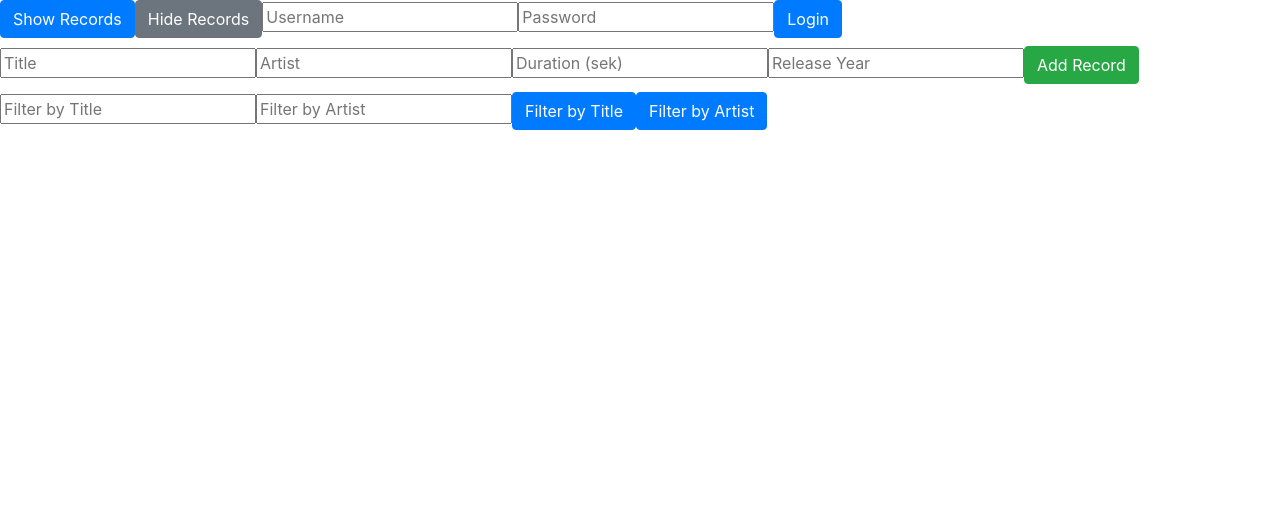
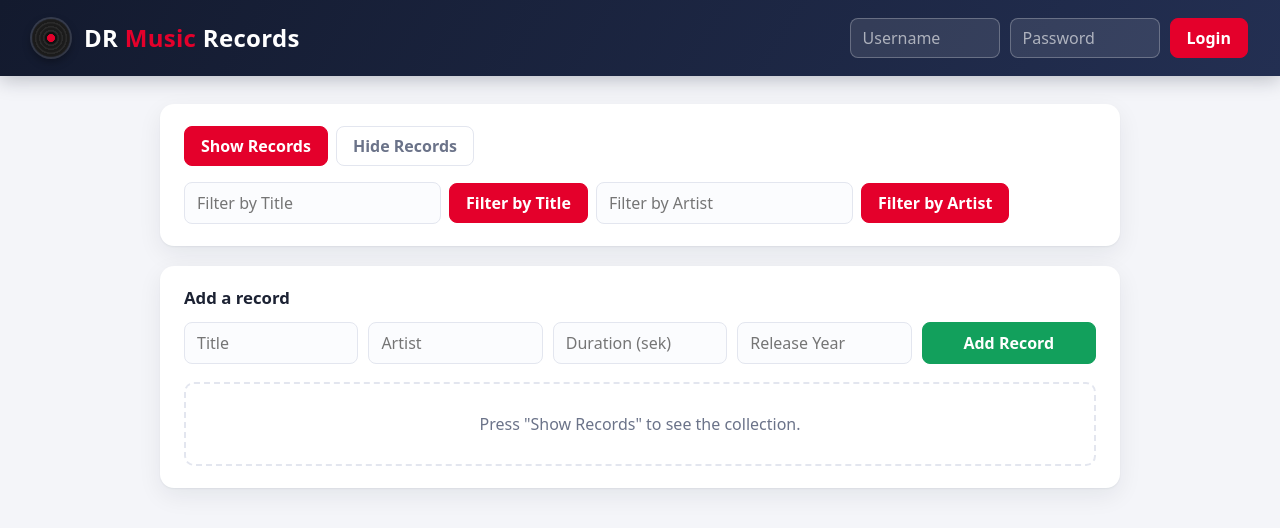
Before and after one commit to christian5845/https---github.com-christian5845-CodeRecords, a plain HTML site: page Index.html in a window 1280 px wide. Drawn offline with nearby package versions, Linux system fonts and the light colour scheme.

Commit message:
Tilføjelse af UI udseende

```diff
--- a/Index.html
+++ b/Index.html
@@ -2,6 +2,7 @@
 <html lang="en">
   <head>
     <meta charset="UTF-8" />
+    <meta name="viewport" content="width=device-width, initial-scale=1" />
     <title>Records</title>
     <!-- Import Styles -->
     <link rel="stylesheet" href="https://stackpath.bootstrapcdn.com/bootstrap/4.5.2/css/bootstrap.min.css">
@@ -17,19 +18,37 @@
 
 <div id="app">
 
-    <button class="btn btn-primary" @click="showRecords(); showAllRecords = true">Show Records</button>
-    <button class="btn btn-secondary" @click="showAllRecords = false">Hide Records</button>
+    <header class="app-header">
+        <div class="app-title">
+            <span class="vinyl"></span>
+            <h1>DR <span>Music</span> Records</h1>
+        </div>
+        <div class="app-auth">
+            <login-logout></login-logout>
+        </div>
+    </header>
 
-    <login-logout></login-logout>
-    <records-display :records="records" :show-all-records="showAllRecords" @changed="showRecords"></records-display>
+    <main class="app-main">
 
-        <input type="text" v-model="filteredRecordsByTitle" placeholder="Filter by Title">
-        <input type="text" v-model="filteredRecordsByArtist" placeholder="Filter by Artist">
+        <section class="panel toolbar">
+            <div class="toolbar-group">
+                <button class="btn btn-primary" @click="showRecords(); showAllRecords = true">Show Records</button>
+                <button class="btn btn-outline-secondary" @click="showAllRecords = false">Hide Records</button>
+            </div>
 
-        <button class="btn btn-primary" @click="filterRecordsByTitle()">Filter by Title</button>
-        <button class="btn btn-primary" @click="filterRecordsByArtist()">Filter by Artist</button>
+            <div class="toolbar-group">
+                <input type="text" v-model="filteredRecordsByTitle" placeholder="Filter by Title">
+                <button class="btn btn-primary" @click="filterRecordsByTitle()">Filter by Title</button>
+                <input type="text" v-model="filteredRecordsByArtist" placeholder="Filter by Artist">
+                <button class="btn btn-primary" @click="filterRecordsByArtist()">Filter by Artist</button>
+            </div>
+        </section>
 
+        <section class="panel">
+            <records-display :records="records" :show-all-records="showAllRecords" @changed="showRecords"></records-display>
+        </section>
 
+    </main>
 
 </div>
 <script src="./js/Main.js"></script>
--- a/components/RecordsDisplay.js
+++ b/components/RecordsDisplay.js
@@ -5,7 +5,8 @@ app.component('records-display', {
     template: /*html*/ `
         <div>
             <!-- Tilføj ny plade -->
-            <div class="my-2">
+            <h2 class="section-title">Add a record</h2>
+            <div class="add-form">
                 <input type="text" v-model="newRecord.Title" placeholder="Title">
                 <input type="text" v-model="newRecord.Artist" placeholder="Artist">
                 <input type="number" v-model.number="newRecord.Duration" placeholder="Duration (sek)">
@@ -13,7 +14,11 @@ app.component('records-display', {
                 <button class="btn btn-success" @click="addRecord()">Add Record</button>
             </div>
 
-            <table class="table" v-if="showAllRecords">
+            <div class="empty-state" v-if="!showAllRecords">
+                Press "Show Records" to see the collection.
+            </div>
+
+            <table class="table records-table" v-if="showAllRecords">
                 <thead>
                     <tr>
                         <th>Title</th>
--- a/css/Style.css
+++ b/css/Style.css
@@ -0,0 +1,286 @@
+/* ============================================================
+   DR Music Records – udseende
+   Kun visuelt. Bootstrap 4 ligger under, her overstyrer vi det.
+   ============================================================ */
+
+:root {
+    --bg: #f4f5f9;
+    --surface: #ffffff;
+    --ink: #1c2233;
+    --ink-soft: #6b7389;
+    --line: #e3e6ef;
+    --navy: #131a2e;
+    --navy-2: #232f52;
+    --accent: #e4002b;
+    --accent-dark: #b80022;
+    --radius: 14px;
+    --shadow: 0 1px 2px rgba(19, 26, 46, .06), 0 8px 24px rgba(19, 26, 46, .07);
+}
+
+* { box-sizing: border-box; }
+
+body {
+    margin: 0;
+    background: var(--bg);
+    color: var(--ink);
+    font-family: system-ui, -apple-system, "Segoe UI", Roboto, "Helvetica Neue", Arial, sans-serif;
+    line-height: 1.5;
+}
+
+/* ---------- Header ---------- */
+.app-header {
+    display: flex;
+    flex-wrap: wrap;
+    align-items: center;
+    justify-content: space-between;
+    gap: 16px;
+    padding: 18px 32px;
+    background: linear-gradient(120deg, var(--navy), var(--navy-2));
+    color: #fff;
+    box-shadow: 0 4px 18px rgba(19, 26, 46, .25);
+}
+
+.app-title {
+    display: flex;
+    align-items: center;
+    gap: 14px;
+}
+
+.app-title h1 {
+    margin: 0;
+    font-size: 1.5rem;
+    font-weight: 700;
+    letter-spacing: .3px;
+}
+
+.app-title h1 span { color: var(--accent); }
+
+/* Vinylplade lavet i ren CSS */
+.vinyl {
+    width: 38px;
+    height: 38px;
+    border-radius: 50%;
+    background:
+        radial-gradient(circle, var(--accent) 0 14%, #111 15% 22%, transparent 23%),
+        repeating-radial-gradient(circle, #1b1b1b 0 2px, #2a2a2a 3px 4px);
+    box-shadow: 0 0 0 2px rgba(255, 255, 255, .15), 0 4px 10px rgba(0, 0, 0, .4);
+    flex-shrink: 0;
+}
+
+/* Login / logout i headeren */
+.app-auth > span {
+    display: flex;
+    align-items: center;
+    gap: 10px;
+    flex-wrap: wrap;
+}
+
+.app-auth input {
+    background: rgba(255, 255, 255, .1);
+    border: 1px solid rgba(255, 255, 255, .25);
+    color: #fff;
+    border-radius: 8px;
+    padding: 7px 12px;
+    width: 150px;
+    outline: none;
+}
+
+.app-auth input::placeholder { color: rgba(255, 255, 255, .6); }
+
+.app-auth input:focus {
+    border-color: #fff;
+    background: rgba(255, 255, 255, .18);
+}
+
+#logged-in {
+    margin: 0;
+    padding: 6px 14px;
+    border-radius: 999px;
+    background: rgba(255, 255, 255, .12);
+    font-size: .9rem;
+}
+
+/* ---------- Layout ---------- */
+.app-main {
+    max-width: 1000px;
+    margin: 28px auto 60px;
+    padding: 0 20px;
+    display: flex;
+    flex-direction: column;
+    gap: 20px;
+}
+
+.panel {
+    background: var(--surface);
+    border-radius: var(--radius);
+    box-shadow: var(--shadow);
+    padding: 22px 24px;
+}
+
+.section-title {
+    margin: 0 0 14px;
+    font-size: 1.05rem;
+    font-weight: 700;
+    color: var(--ink);
+}
+
+/* ---------- Værktøjslinje ---------- */
+.toolbar {
+    display: flex;
+    flex-wrap: wrap;
+    justify-content: space-between;
+    align-items: center;
+    gap: 16px;
+}
+
+.toolbar-group {
+    display: flex;
+    flex-wrap: wrap;
+    align-items: center;
+    gap: 8px;
+}
+
+/* ---------- Formularfelter ---------- */
+.panel input[type="text"],
+.panel input[type="number"] {
+    border: 1px solid var(--line);
+    border-radius: 8px;
+    padding: 8px 12px;
+    background: #fbfcfe;
+    color: var(--ink);
+    outline: none;
+    transition: border-color .15s, box-shadow .15s;
+    min-width: 0;
+}
+
+.panel input:focus {
+    border-color: var(--accent);
+    box-shadow: 0 0 0 3px rgba(228, 0, 43, .12);
+    background: #fff;
+}
+
+.add-form {
+    display: grid;
+    grid-template-columns: repeat(auto-fit, minmax(150px, 1fr));
+    gap: 10px;
+}
+
+/* ---------- Knapper ---------- */
+.btn {
+    border-radius: 8px;
+    font-weight: 600;
+    padding: 7px 16px;
+    transition: transform .08s, box-shadow .15s, background-color .15s;
+}
+
+.btn:active { transform: translateY(1px); }
+
+.btn-sm { padding: 4px 11px; font-size: .82rem; }
+
+.btn-primary {
+    background-color: var(--accent);
+    border-color: var(--accent);
+}
+
+.btn-primary:hover,
+.btn-primary:focus,
+.btn-primary:not(:disabled):not(.disabled):active {
+    background-color: var(--accent-dark);
+    border-color: var(--accent-dark);
+    box-shadow: 0 4px 12px rgba(228, 0, 43, .3);
+}
+
+.btn-success {
+    background-color: #12a05c;
+    border-color: #12a05c;
+}
+
+.btn-danger {
+    background-color: #fff;
+    border-color: #f0b4bd;
+    color: var(--accent);
+}
+
+.btn-danger:hover {
+    background-color: var(--accent);
+    border-color: var(--accent);
+    color: #fff;
+}
+
+/* Logout i den mørke header */
+.app-auth .btn-danger {
+    background: transparent;
+    border-color: rgba(255, 255, 255, .5);
+    color: #fff;
+}
+
+.app-auth .btn-danger:hover {
+    background: #fff;
+    border-color: #fff;
+    color: var(--navy);
+}
+
+.btn-outline-secondary {
+    border-color: var(--line);
+    color: var(--ink-soft);
+}
+
+.btn-outline-secondary:hover {
+    background: var(--bg);
+    border-color: var(--ink-soft);
+    color: var(--ink);
+}
+
+/* ---------- Tabel ---------- */
+.records-table {
+    width: 100%;
+    margin: 18px 0 0;
+    border-collapse: separate;
+    border-spacing: 0;
+}
+
+.records-table thead th {
+    border: 0;
+    border-bottom: 2px solid var(--line);
+    color: var(--ink-soft);
+    font-size: .75rem;
+    font-weight: 700;
+    text-transform: uppercase;
+    letter-spacing: .6px;
+    padding: 10px 12px;
+}
+
+.records-table tbody td {
+    border: 0;
+    border-bottom: 1px solid var(--line);
+    padding: 12px;
+    vertical-align: middle;
+}
+
+.records-table tbody tr:last-child td { border-bottom: 0; }
+
+.records-table tbody tr:hover { background: #fafbfe; }
+
+.records-table td:first-child { font-weight: 600; }
+
+.records-table td:last-child,
+.records-table th:last-child { text-align: right; white-space: nowrap; }
+
+.records-table td input { width: 100%; padding: 5px 9px; }
+
+.empty-state {
+    margin-top: 18px;
+    padding: 28px;
+    text-align: center;
+    color: var(--ink-soft);
+    border: 2px dashed var(--line);
+    border-radius: 10px;
+}
+
+/* ---------- Mobil ---------- */
+@media (max-width: 640px) {
+    .app-header { padding: 16px; }
+    .app-main { padding: 0 12px; }
+    .panel { padding: 16px; }
+    .records-table { display: block; overflow-x: auto; }
+}
```
